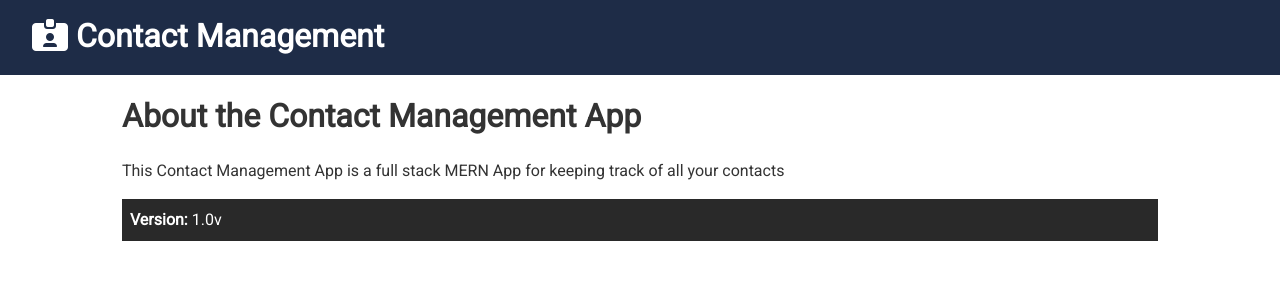
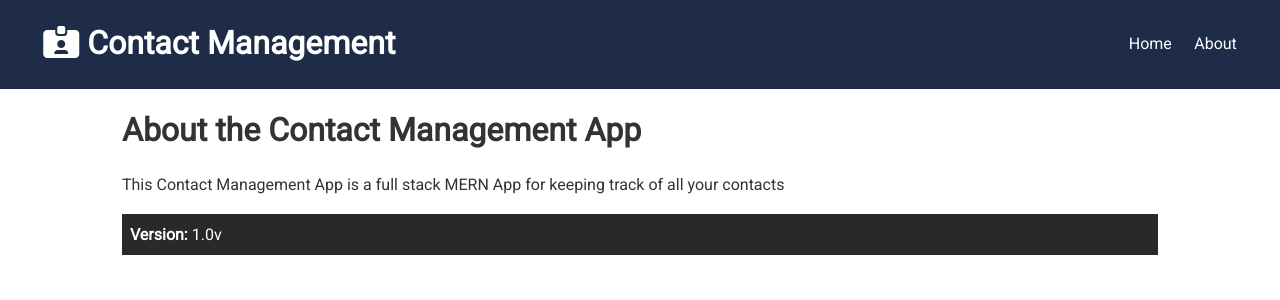
Before and after one commit to Hunaid-Memon/contact-management, a React (Create React App) app in the folder client/: page /about in a window 1280 px wide. Shown: the top 300 px of the page. Built offline with nearby package versions, Linux system fonts and the light colour scheme.

Commit message:
Link in Navbar

```diff
--- a/client/src/components/layouts/Navbar.js
+++ b/client/src/components/layouts/Navbar.js
@@ -1,12 +1,21 @@
 import React from 'react'
-import PropTypes from 'prop-types'
+import PropTypes from 'prop-types';
+import { Link } from 'react-router-dom';
 
 const Navbar = ({ title, icon }) => {
   return (
     <div className='navbar bg-primary' >
-        <h1>
-            <i className={icon} /> {title}
-        </h1>
+        <Link to='/' >
+            <h1>
+                <i className={icon} /> {title}
+            </h1>
+        </Link>
+        <ul>
+            <li>
+                <Link to='/'>Home</Link>
+                <Link to='/about'>About</Link>
+            </li>
+        </ul>
     </div>
   )
 }
```
